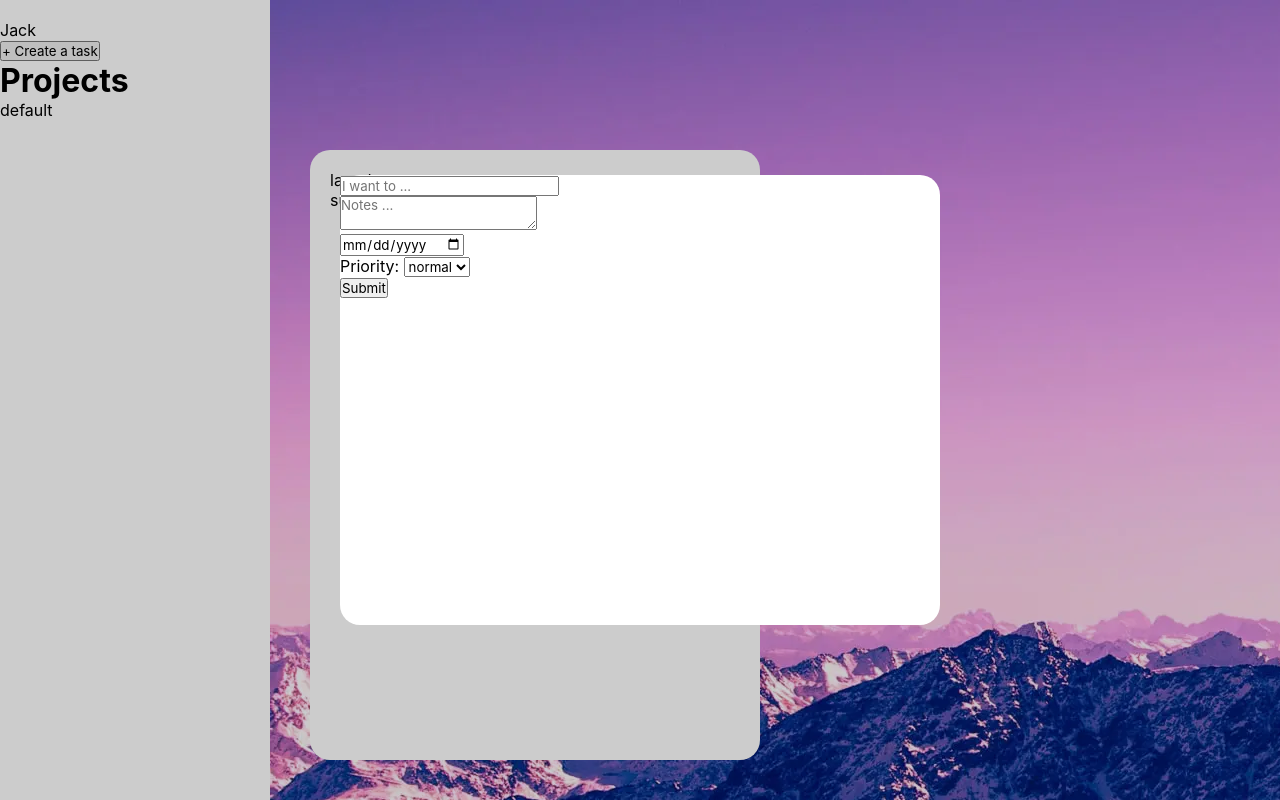
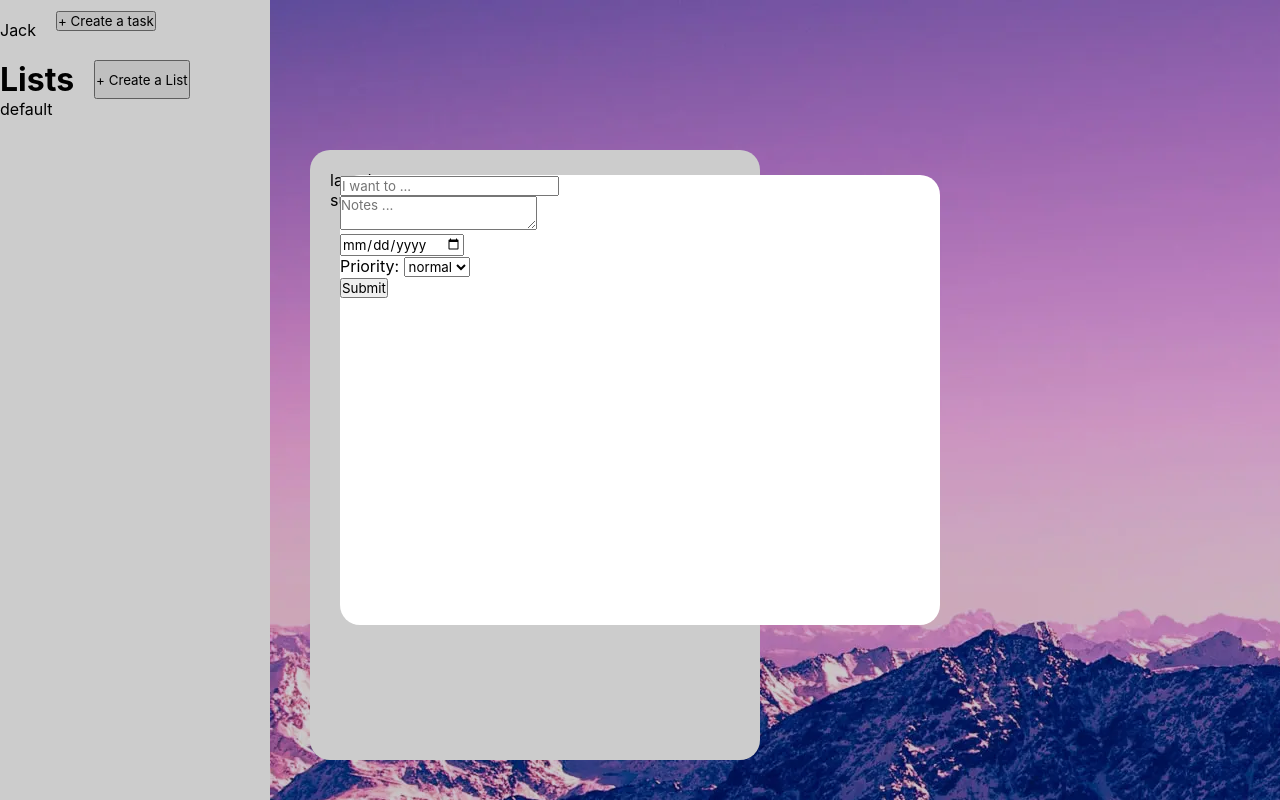
Before and after one commit to martyxho/todo-app, a website built with webpack: page dist/index.html in a window 1280 px wide. Both pictures are taken after a click on the button "+ Create a task". Built offline with nearby package versions, Linux system fonts and the light colour scheme.

Commit message:
create list button, js, and display

```diff
--- a/src/dom.js
+++ b/src/dom.js
@@ -1,8 +1,24 @@
 const autorun = (() => {
   const taskBtn = document.getElementById('taskBtn');
-  taskBtn.onclick = openTaskForm;
+  taskBtn.addEventListener('click', openForm.bind(null, 'task-form'));
+  const listBtn = document.getElementById('listBtn');
+  listBtn.addEventListener('click', openForm.bind(null, 'list-form'));
 })();
 
+function displayLists(obj) {
+  const ul = document.getElementById('list-ul');
+  clear(ul);
+  for (const prop in obj) {
+    const li = document.createElement('li');
+    const div = document.createElement('div');
+    div.id = prop;
+    const p = document.createElement('p');
+    p.textContent = prop;
+    div.appendChild(p);
+    li.appendChild(div);
+    ul.appendChild(li);
+  }
+}
 function displayTasks(arr) {
   const taskBox = document.getElementById('task-box');
   clear(taskBox);
@@ -36,33 +52,18 @@ function openTaskForm() {
   form.classList.toggle('hide');
 }
 
+function openForm(id) {
+  const tint = document.querySelector('.tint');
+  tint.classList.toggle('dim');
+  const form = document.getElementById(id);
+  form.classList.toggle('hide');
+}
+
 function clear(div) {
   while(div.firstChild) {
     div.removeChild(div.firstChild);
   }
 }
 
-// function displayDetails(e) {
-//   const taskDetails = document.getElementById('task-details');
-//   clear(taskDetails);
-//   const dueDate = createDiv('Due Date: ', e, 'dueDate');
-//   const notes = createDiv('Notes: ', e, 'notes');
-//   const priority = createDiv('Priority: ', e, 'priority');
-//   taskDetails.appendChild(dueDate);
-//   taskDetails.appendChild(notes);
-//   taskDetails.appendChild(priority);
-//   taskDetails.classList.remove('hide');
-// }
 
-// function createDiv(title, type, e, key) {
-//   const div = document.createElement('div');
-//   const label = document.createElement('label');
-//   label.for = title.toLowerCase();
-//   const input = document.createElement('input');
-//   input.type = type;
-//   p.textContent = title + e[key];
-//   div.appendChild(p);
-//   return div;
-// }
-
-export { displayTasks };
+export { displayTasks, displayLists };
--- a/src/index.js
+++ b/src/index.js
@@ -1,23 +1,40 @@
 import './style.css';
-import { displayTasks } from './dom';
+import { displayTasks , displayLists } from './dom';
+
+const lists = (() => {
+  const listObj = {};
+  listObj['default'] = list('default');
+  let currentList = listObj['default'];
+
+  const getList = () => listObj;
+  const addList = (name, list) => {
+    listObj[name] = list;
+  };
+  const getCurrent = () => currentList;
+  const changeCurrent = (name) => {
+    currentList = listObj[name];
+  };
+  return {getList, addList, getCurrent, changeCurrent};
+})();
 
 const autorun = (() => {
   const submit = document.getElementById('submit');
   submit.onclick = addTask;
-  const currentProject = project('default');
+  const create = document.getElementById('list-create');
+  create.onclick = addList;
   const task1 = task('laundry', 'notes', '2022-12-23', 'normal');
   const task2 = task('sushi', 'notes', '2022-06-27', 'high');
-  currentProject.addTask(task1);
-  currentProject.addTask(task2);
-  displayTasks(currentProject.getArr());
-  return {currentProject};
+  lists.getCurrent().addTask(task1);
+  lists.getCurrent().addTask(task2);
+  displayLists(lists.getList());
+  displayTasks(lists.getCurrent().getArr());
 })();
 
 function task(title, notes, dueDate, priority) {
   return {title, notes, dueDate, priority}
 }
 
-function project(name) {
+function list(name) {
   const arr = [];
   function addTask(task) {
     arr.push(task);
@@ -28,14 +45,21 @@ function project(name) {
   return {addTask, getArr};
 }
 
+function addList() {
+  const name = getValue('list-name');
+  const newList = list(name);
+  lists.addList(name, newList);
+  displayLists(lists.getList());
+}
+
 function addTask() {
   const title = getValue('title');
   const notes = getValue('notes');
   const dueDate = getValue('due-date');
   const priority = getValue('priority');
   const newTask = task(title, notes, dueDate, priority);
-  autorun.currentProject.addTask(newTask);
-  displayTasks(autorun.currentProject.getArr());
+  lists.getCurrent().addTask(newTask);
+  displayTasks(lists.getCurrent().getArr());
 }
 
 function getValue(id) {
--- a/src/style.css
+++ b/src/style.css
@@ -60,6 +60,24 @@
   z-index: 10000;
 }
 
+#sidebar {
+  display: grid;
+  grid-auto-rows: max-content;
+  gap: 20px;
+}
+
+#side-btn {
+  align-self: center;
+}
+
+#list-header, #side-top {
+  display: grid;
+  grid-template-columns: max-content max-content;
+  gap: 20px;
+}
+
+
+
 .hide {
   display: none;
 }
```
Also changed, not shown: dist/index.html.
